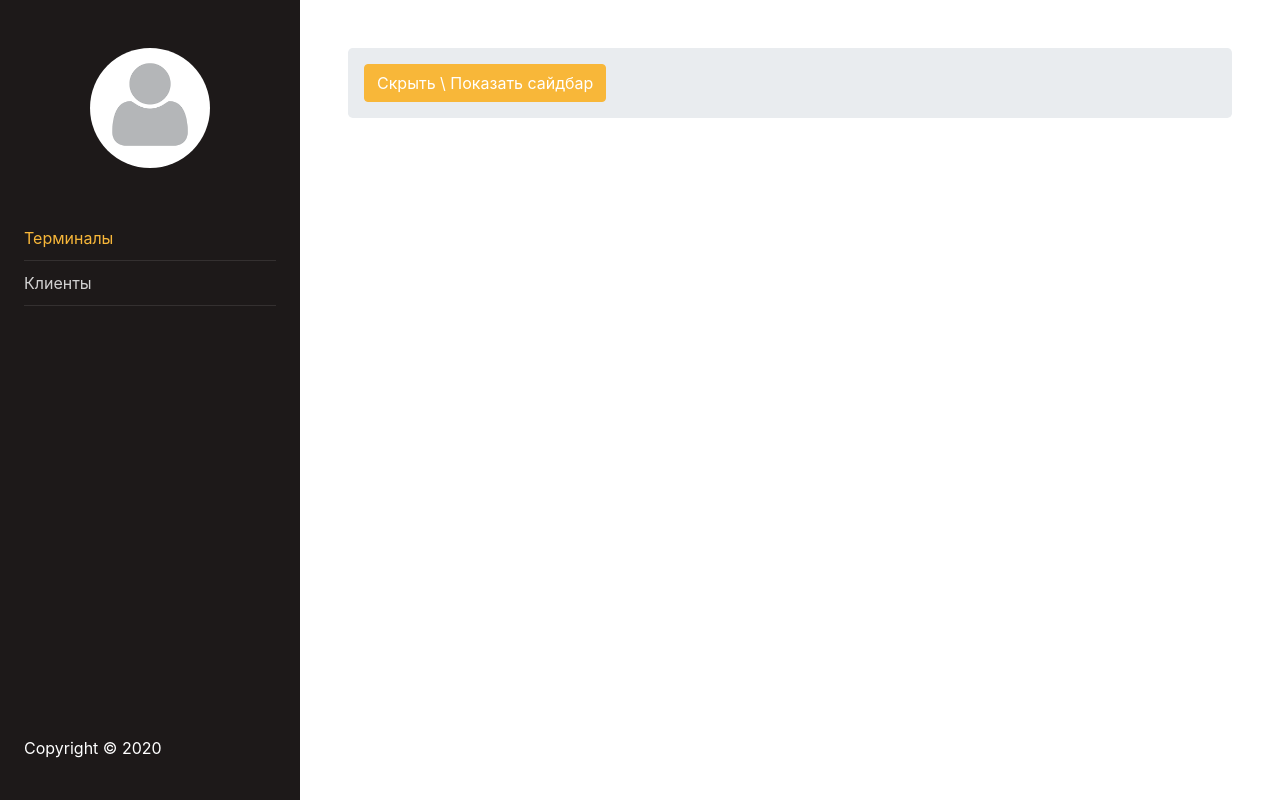
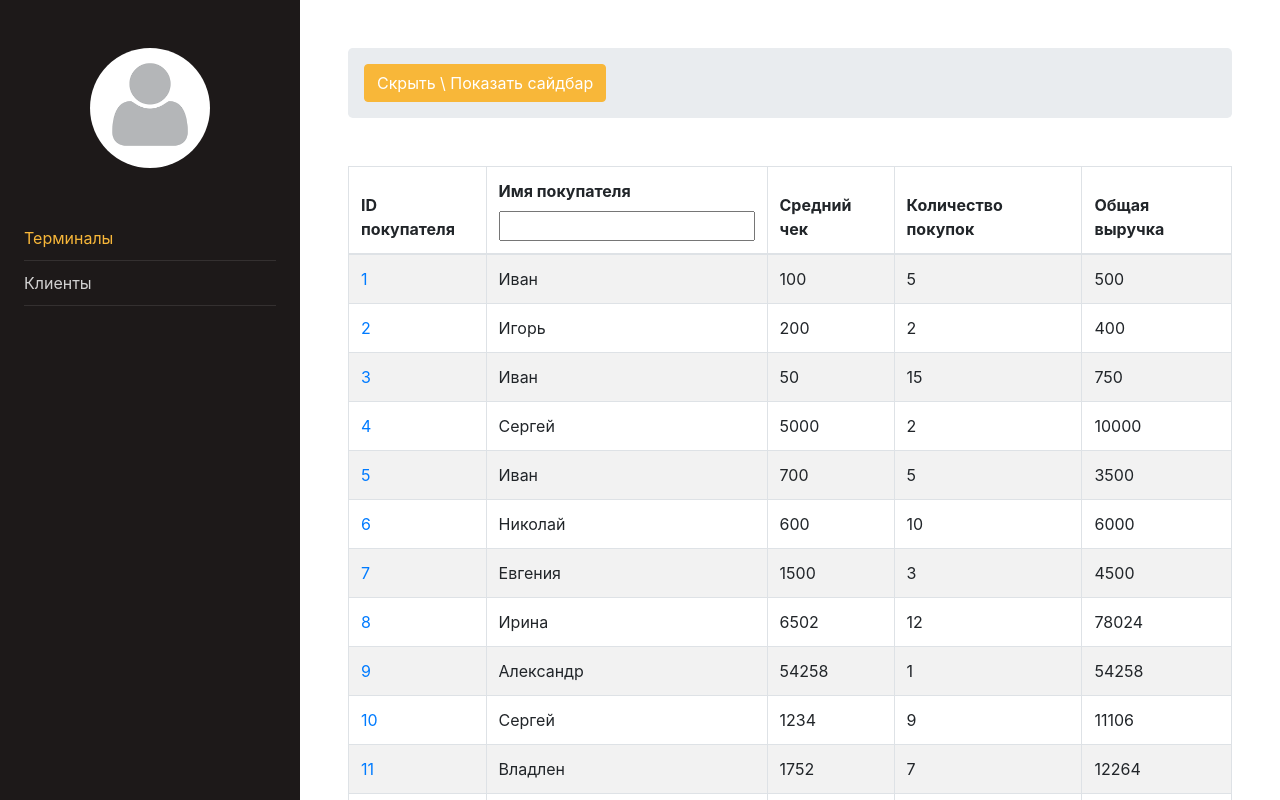
Before and after one commit to DumanTorbayev/react-test-app, a React (Create React App) app: page /buyers in a window 1280 px wide. Shown: the top 800 px of the page. Built offline with nearby package versions, Linux system fonts and the light colour scheme.

Commit message:
add buyers page

```diff
--- /dev/null
+++ b/src/actions/buyers.js
@@ -0,0 +1,12 @@
+import {FILTER_BY_NAME} from "../reducers/buyers";
+
+export const setFilterByName = ({id, name, averageCheck, purchases, totalRevenues}) => ({
+    type: FILTER_BY_NAME,
+    payload: {
+        id,
+        name,
+        averageCheck,
+        purchases,
+        totalRevenues
+    }
+})
--- a/src/components/BuyersTable.jsx
+++ b/src/components/BuyersTable.jsx
@@ -0,0 +1,20 @@
+import React from 'react';
+import {Link} from "react-router-dom";
+
+const BuyersTable = ({id, name, averageCheck, purchases, totalRevenues}) => {
+    return (
+        <tr>
+            <td>
+                <Link to={`/buyers/${id}`}>
+                    {id}
+                </Link>
+            </td>
+            <td>{name}</td>
+            <td>{averageCheck}</td>
+            <td>{purchases}</td>
+            <td>{totalRevenues}</td>
+        </tr>
+    );
+};
+
+export default BuyersTable;
--- a/src/components/Sidebar.jsx
+++ b/src/components/Sidebar.jsx
@@ -3,7 +3,6 @@ import userNoPhoto from '../assets/images/user_default.png'
 import {NavLink} from "react-router-dom";
 
 const Sidebar = ({avatar}) => {
-   console.log(avatar);
     return (
        <>
           <nav id="sidebar">
--- a/src/pages/Buyers.jsx
+++ b/src/pages/Buyers.jsx
@@ -1,10 +1,48 @@
-import React from 'react';
+import React, {useReducer} from 'react';
+import BuyersTable from "../components/BuyersTable";
+import buyersReducer, {initialState} from "../reducers/buyers";
+import Table from "react-bootstrap/Table";
+import {setFilterByName} from "../actions/buyers";
 
 const Buyers = () => {
+    const [state, dispatch] = useReducer(buyersReducer, initialState)
+    const {buyers} = state;
+    console.log(buyers);
+
+   /* const buyersSortByName = buyers.sort((a,b) => {
+        return b.averageCheck - a.averageCheck
+    })*/
+
+    const buyersFilterByName = (e) => {
+        const buyersSort = buyers.filter(name => {
+            return name.name === e.target.value
+        })
+        dispatch(setFilterByName(buyersSort));
+        console.log(buyersSort);
+    }
+
     return (
-        <div>
-
-        </div>
+        <>
+            <Table striped bordered hover>
+                <thead>
+                <tr>
+                    <th>ID покупателя</th>
+                    <th>
+                        <div className="mb-2">Имя покупателя</div>
+                        <input onChange={buyersFilterByName} type="text" />
+                    </th>
+                    <th>Средний чек</th>
+                    <th>Количество покупок</th>
+                    <th>Общая выручка</th>
+                </tr>
+                </thead>
+                <tbody>
+                {
+                    buyers.map(data => <BuyersTable key={data.id} {...data}/>)
+                }
+                </tbody>
+            </Table>
+        </>
     );
 };
 
--- /dev/null
+++ b/src/reducers/buyers.js
@@ -0,0 +1,135 @@
+export const FILTER_BY_NAME = 'FILTER_BY_NAME'
+
+export const initialState = {
+    pageSize: 5,
+    buyers: [
+        {
+            id: 1,
+            name: 'Иван',
+            averageCheck: 100,
+            purchases: 5,
+            totalRevenues: 500
+        },
+        {
+            id: 2,
+            name: 'Игорь',
+            averageCheck: 200,
+            purchases: 2,
+            totalRevenues: 400
+        },
+        {
+            id: 3,
+            name: 'Иван',
+            averageCheck: 50,
+            purchases: 15,
+            totalRevenues: 750
+        },
+        {
+            id: 4,
+            name: 'Сергей',
+            averageCheck: 5000,
+            purchases: 2,
+            totalRevenues: 10000
+        },
+        {
+            id: 5,
+            name: 'Иван',
+            averageCheck: 700,
+            purchases: 5,
+            totalRevenues: 3500
+        },
+        {
+            id: 6,
+            name: 'Николай',
+            averageCheck: 600,
+            purchases: 10,
+            totalRevenues: 6000
+        },
+        {
+            id: 7,
+            name: 'Евгения',
+            averageCheck: 1500,
+            purchases: 3,
+            totalRevenues: 4500
+        },
+        {
+            id: 8,
+            name: 'Ирина',
+            averageCheck: 6502,
+            purchases: 12,
+            totalRevenues: 78024
+        },
+        {
+            id: 9,
+            name: 'Александр',
+            averageCheck: 54258,
+            purchases: 1,
+            totalRevenues: 54258
+        },
+        {
+            id: 10,
+            name: 'Сергей',
+            averageCheck: 1234,
+            purchases: 9,
+            totalRevenues: 11106
+        },
+        {
+            id: 11,
+            name: 'Владлен',
+            averageCheck: 1752,
+            purchases: 7,
+            totalRevenues: 12264
+        },
+        {
+            id: 12,
+            name: 'Борис',
+            averageCheck: 45451,
+            purchases: 1,
+            totalRevenues: 45451
+        },
+        {
+            id: 13,
+            name: 'Богдан',
+            averageCheck: 1000,
+            purchases: 15,
+            totalRevenues: 15000
+        },
+        {
+            id: 14,
+            name: 'Мария',
+            averageCheck: 500,
+            purchases: 7,
+            totalRevenues: 3500
+        },
+        {
+            id: 15,
+            name: 'Максим',
+            averageCheck: 700,
+            purchases: 10,
+            totalRevenues: 7000
+        },
+    ]
+}
+
+const buyersReducer = (state = initialState, action) => {
+    switch (action.type) {
+        case FILTER_BY_NAME:
+            return {
+                ...state,
+                buyers: [
+                    ...state.buyers,
+                    {
+                        id: action.payload.id,
+                        name: action.payload.name,
+                        averageCheck: action.payload.averageCheck,
+                        purchases: action.payload.purchases,
+                        totalRevenues: action.payload.totalRevenues,
+                    }
+                ]
+            }
+        default:
+            return state;
+    }
+}
+
+export default buyersReducer;
```
